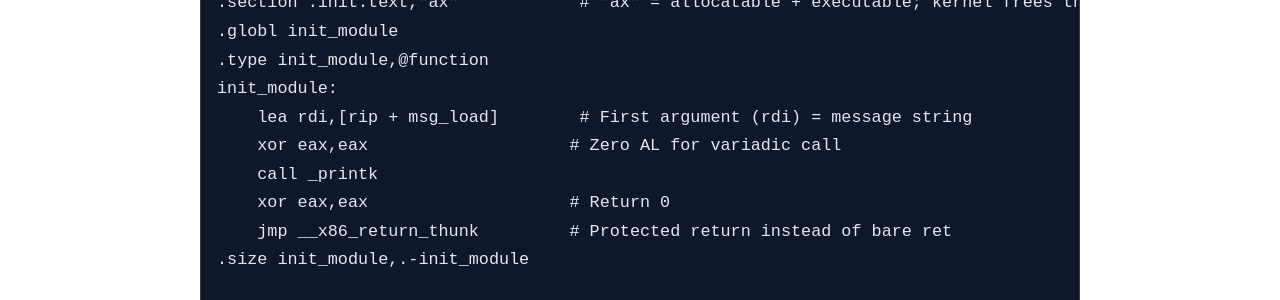
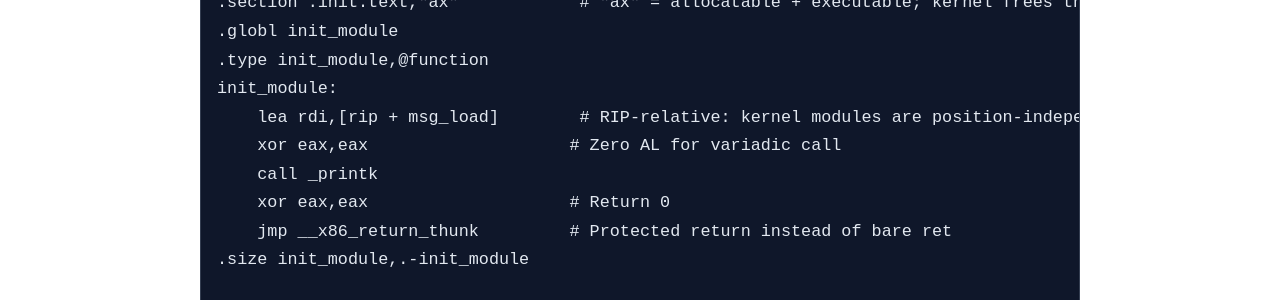
Before and after one commit to daniel-petrovic/daniel-petrovic.github.io, a Jekyll site: the page built from _posts/2026-07-28-building-linux-kernel-module-pure-x86-assembly.md, in a window 1280 px wide and 1400 px high, scrolled down 12365 px. Shown: the part 552-852 px from the top of the window. Built offline with Jekyll 4.4.1, drawn with Linux system fonts in a browser that asks for light colours; some of the changed text lies outside the part shown.

Commit message:
Add RIP-relative addressing note to lea instructions

```diff
--- a/_posts/2026-07-28-building-linux-kernel-module-pure-x86-assembly.md
+++ b/_posts/2026-07-28-building-linux-kernel-module-pure-x86-assembly.md
@@ -99,7 +99,7 @@ The first version looked like this:
 .globl asm_init
 .type asm_init, @function
 asm_init:
-    lea rdi, [rip + msg_load]  # First argument = message string
+    lea rdi, [rip + msg_load]  # RIP-relative: kernel modules are position-independent
     xor eax, eax
     call printk
     xor eax, eax
@@ -502,7 +502,7 @@ After fixing the metadata, ELF information, sections, and return mechanism, the
 .globl init_module
 .type init_module,@function
 init_module:
-    lea rdi,[rip + msg_load]        # First argument (rdi) = message string
+    lea rdi,[rip + msg_load]        # RIP-relative: kernel modules are position-independent
     xor eax,eax                    # Zero AL for variadic call
     call _printk
     xor eax,eax                    # Return 0
```
